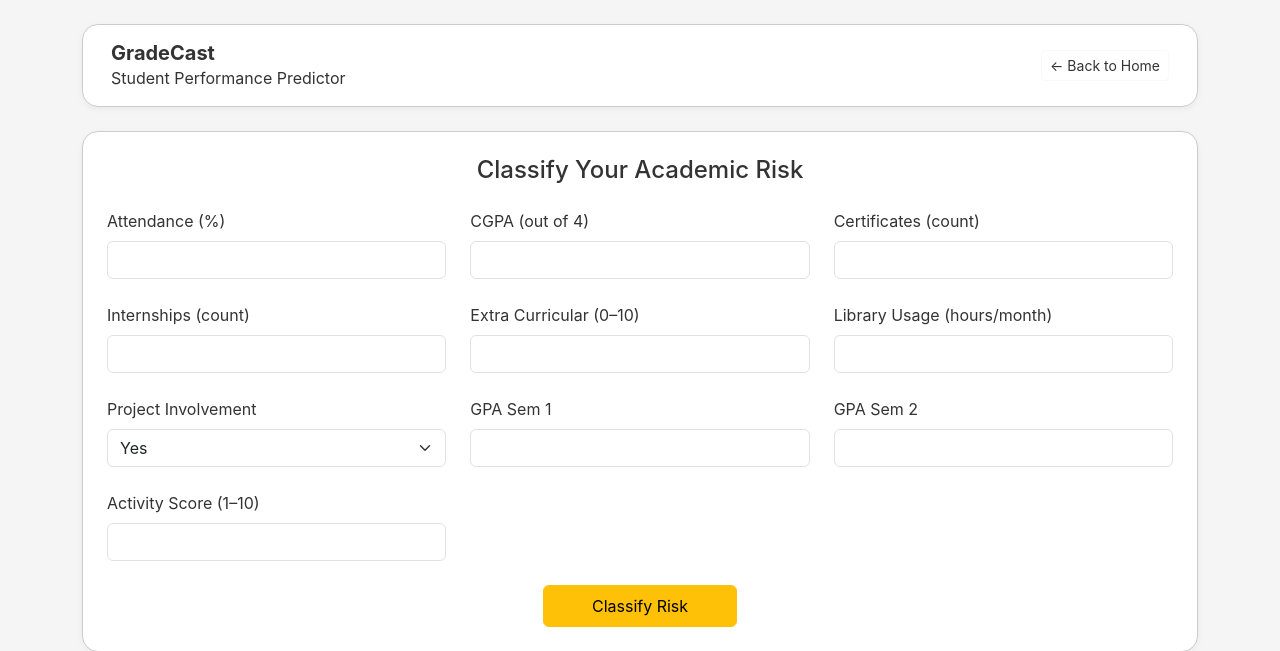
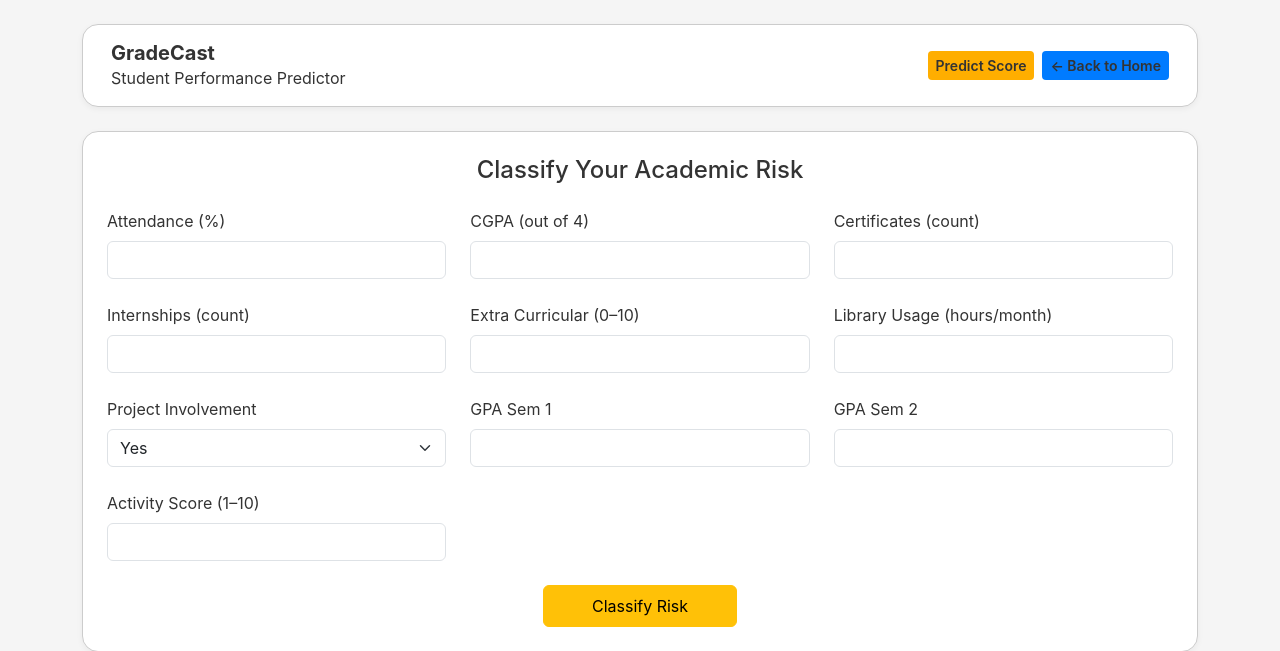
Before and after one commit to KeneanDita/GradeCast, a Flask app: page /classifier in a window 1280 px wide. Shown: the top 651 px of the page. Run offline with Flask 3, Linux system fonts and the light colour scheme; parts of the project's set-up code (start-up, migrations or seed data) failed here and were passed over.

Commit message:
predict button

```diff
--- a/templates/classifier.html
+++ b/templates/classifier.html
@@ -34,11 +34,24 @@
             </a>
             <p class="mb-0 text-light">Student Performance Predictor</p>
           </div>
-          <a
-            href="{{ url_for('index') }}"
-            class="btn btn-sm btn-outline-light text-white"
-            >← Back to Home</a
-          >
+
+          <div class="d-flex gap-2">
+            <a
+              href="{{ url_for('predictor_page') }}"
+              class="btn btn-sm fw-semibold text-white"
+              style="background-color: #ffae00ff; border: none"
+            >
+              Predict Score
+            </a>
+
+            <a
+              href="{{ url_for('index') }}"
+              class="btn btn-sm fw-semibold text-white"
+              style="background-color: #007bff; border: none"
+            >
+              ← Back to Home
+            </a>
+          </div>
         </div>
       </nav>
 
```
